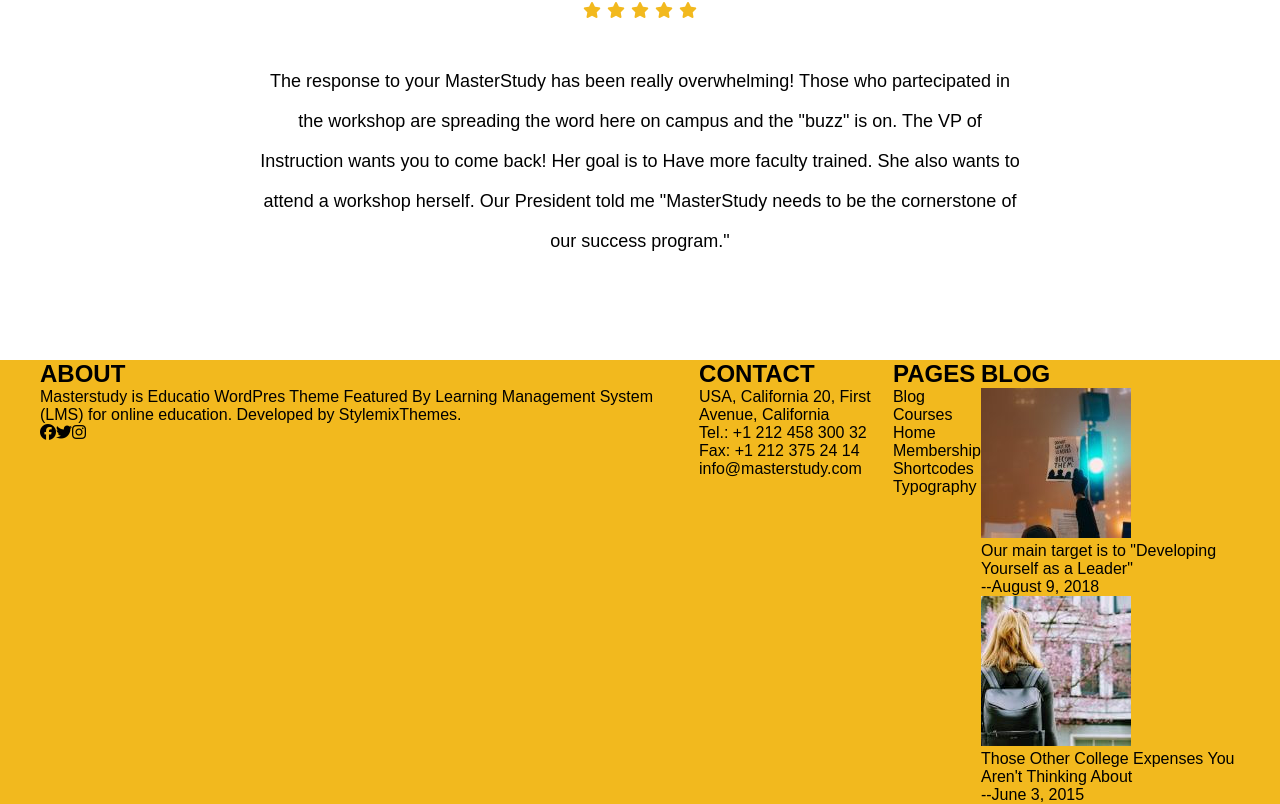
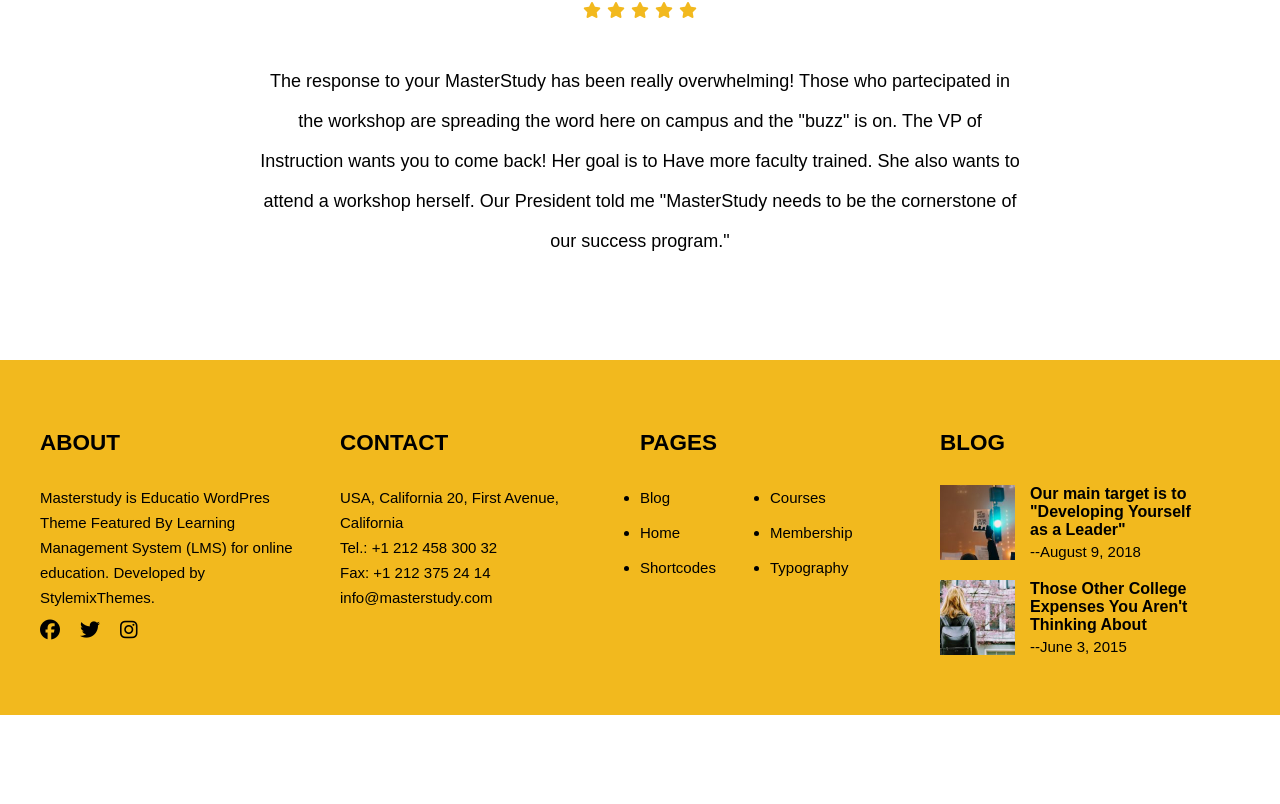
Before and after one commit to ValerioCani/proj-html-vuejs, a Vue app: page / in a window 1280 px wide. Shown: the part 5351-6155 px from the top of the page. After the commit the page ends 6066 px from the top, so only its background shows below. Built offline with nearby package versions, Linux system fonts and the light colour scheme.

Commit message:
fine stilizzazione footer e fine progetto

```diff
--- a/src/components/FooterMaster.vue
+++ b/src/components/FooterMaster.vue
@@ -15,17 +15,17 @@
 
       <div class="footer_column">
           <h2>{{Pages.headline}}</h2>
-          <ul>
+          <ul class="flex">
             <li v-for="(page, index) in Pages.content" :key="index">{{page}}</li>
           </ul>
       </div>
 
       <div class="footer_column">
           <h2>{{Blog.headline}}</h2>
-          <div v-for="(article, index) in Blog.content" :key="index">
+          <div class="flex article_cont" v-for="(article, index) in Blog.content" :key="index">
             <img :src="require('@/assets/img/' + article.img)" alt="">
             <div>
-              <p>{{article.text}}</p>
+              <h3>{{article.text}}</h3>
               <span>{{article.date}}</span>
             </div>
           </div>
@@ -97,8 +97,39 @@ export default {
 @import '@/assets/styles/var.scss';
 footer{
   background-color: $primary_color;
+  padding: 40px 0;
   .footer_column{
-
+    width: calc(100% / 4);
+    padding-right: 40px;
+    line-height: 25px;
+    font-size: 15px;
+    i{
+      font-size: 20px;
+      padding: 10px 20px 0 0;
+    }
+    h2{
+      padding: 30px 0;
+    }
+    ul{
+      list-style:initial;
+      flex-wrap: wrap;
+      li{
+        width: 50%;
+        padding-bottom: 10px;
+      }
+    }
+    .article_cont{
+      height: 75px;
+      margin-bottom: 20px;
+      img{
+        height: 100%;
+        margin-right: 15px;
+      }
+      h3{
+        font-size: 16px;
+        line-height: 18px;
+      }
+    }
   }
 }
 </style>
```
